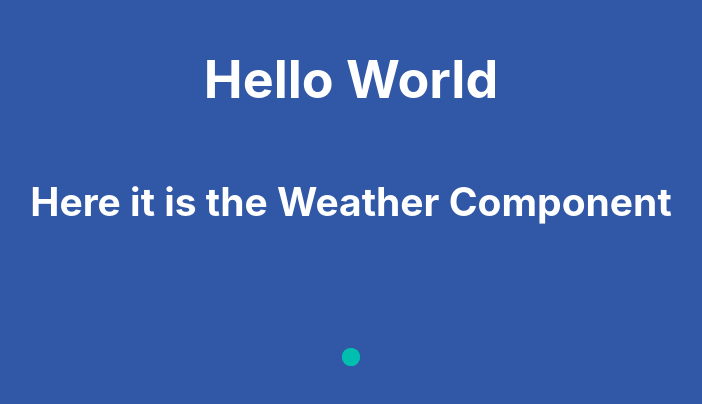
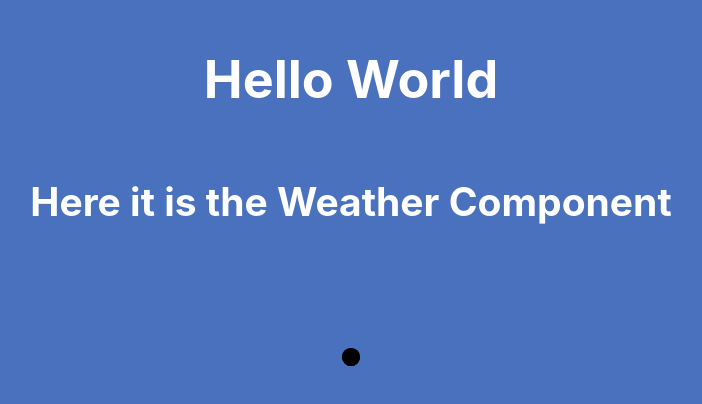
Before and after one commit to Rafalenda/weather-react, a React (Create React App) app: page / in a window 1280 px wide. Shown: the part 162-566 px from the top of the page, without its empty margins (289-991 px from the left). Built offline with nearby package versions, Linux system fonts and the light colour scheme; no server answers.

Commit message:
Change loader color to black

```diff
--- a/src/App.css
+++ b/src/App.css
@@ -14,7 +14,7 @@
 }
 
 .App-header {
-  background-color: #3058a7;
+  background-color: #4a71be;
   min-height: 100vh;
   display: flex;
   flex-direction: column;
--- a/src/Weather.js
+++ b/src/Weather.js
@@ -16,7 +16,7 @@ export default function Weather(props){
         <h2>Here it is the Weather Component</h2>
         <Loader
          type="Puff"
-         color="#00BFaF"
+         color="#000000"
          height={200}
          width={200}
          timeout={10000} //3 secs
```
